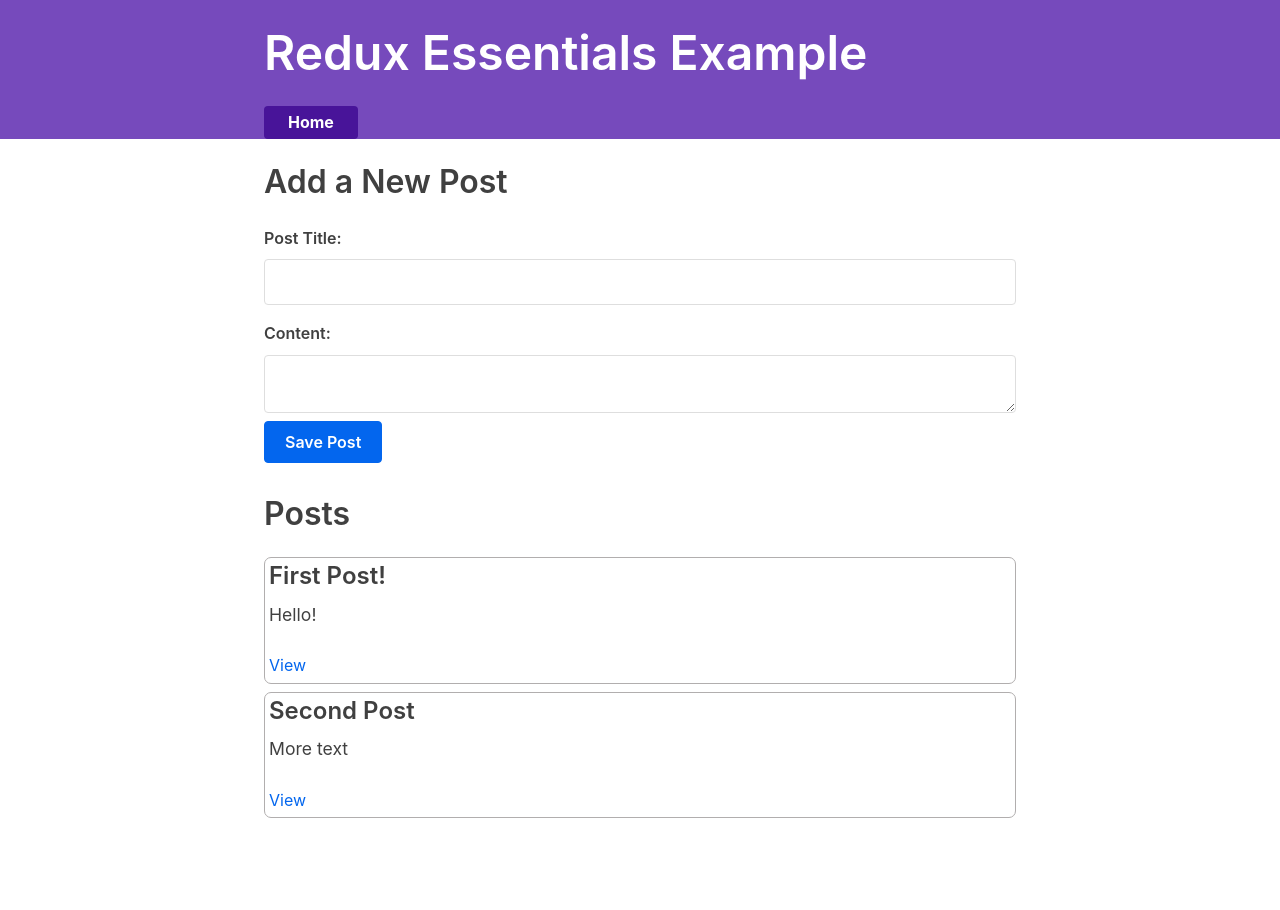
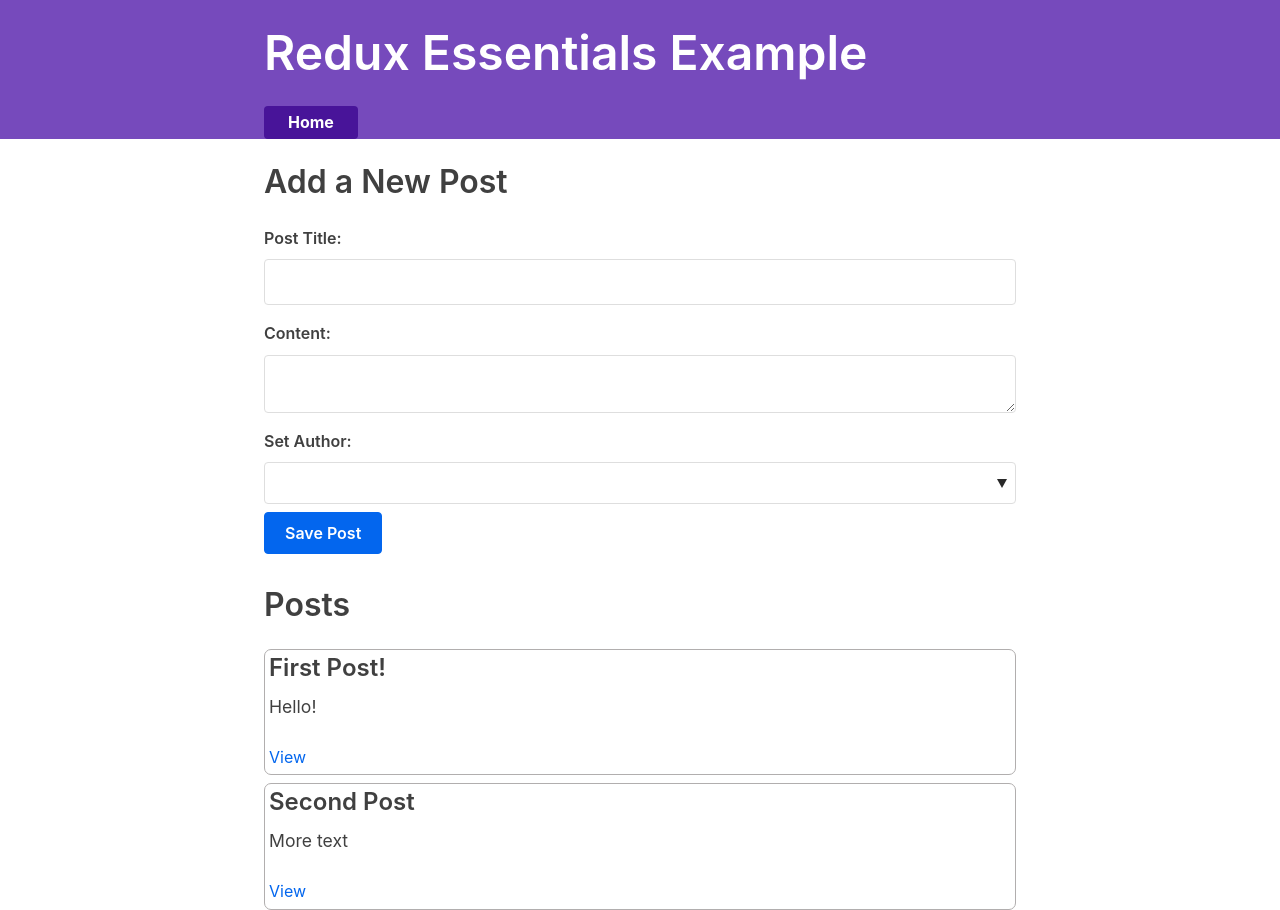
Before and after one commit to tian142/redux-essentials-using-redux-data-full, a React (Create React App) app: page / in a window 1280 px wide. Before the commit the page ends 818 px from the top, so only its background shows below. Built offline with nearby package versions, Linux system fonts and the light colour scheme; what miragejs, txtgen would draw is missing.

Commit message:
initiated author select in AddPostForm

```diff
--- a/src/features/posts/AddPostForm.js
+++ b/src/features/posts/AddPostForm.js
@@ -6,11 +6,13 @@
 export const AddPostForm = () => {
   const [title, setTitle] = useState('')
   const [content, setContent] = useState('')
+  const [author, setAuthor] = useState('')
 
   const dispatch = useDispatch()
 
   const onTitleChanged = (e) => setTitle(e.target.value)
   const onContentChanged = (e) => setContent(e.target.value)
+  const onAuthorChanged = (e) => setAuthor(e.target.value)
 
   const onSavePostClicked = () => dispatch(postAdded(title, content))
 
@@ -33,6 +35,10 @@
           value={content}
           onChange={onContentChanged}
         />
+        <label>Set Author:</label>
+        <select value={author} onChange={onAuthorChanged}>
+          <option value=""></option>
+        </select>
         <button type="button" onClick={onSavePostClicked}>
           Save Post
         </button>
```
